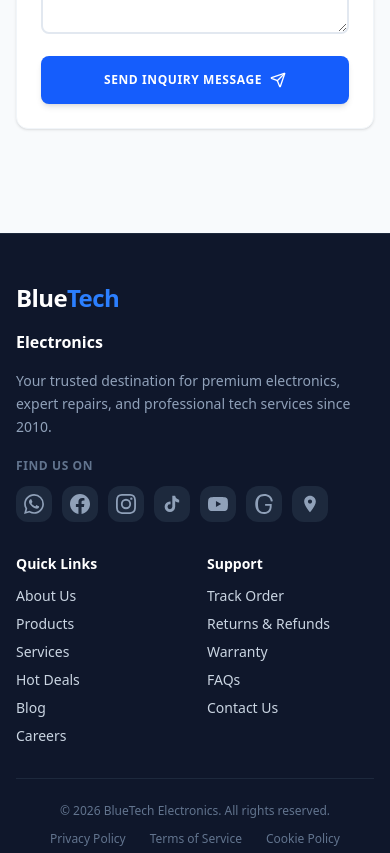
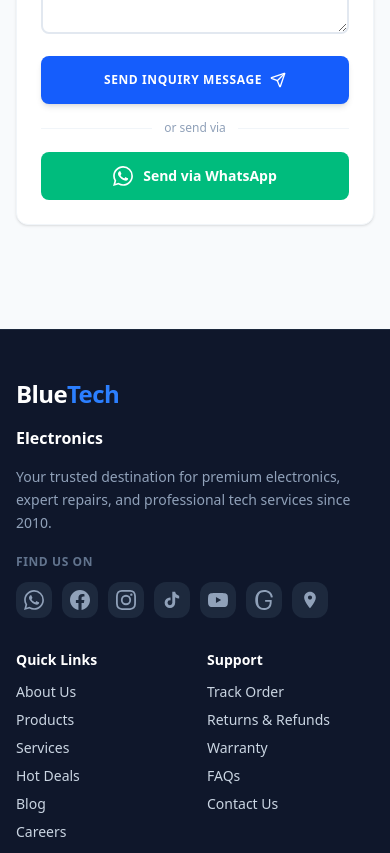
Before and after one commit to bluetech254/bluetech, a React (Vite) app in the folder client/: page /contact in a window 390 px wide. Shown: the part 1640-2493 px from the top of the page. Built offline with nearby package versions, Linux system fonts and the light colour scheme; no server answers.

Commit message:
feat(client): WhatsApp button on contact form
Reads all filled fields via react-hook-form watch() and builds a
pre-filled WhatsApp message with subject as the bold header:
*Subject*\n\nName: ...\nEmail: ...\nPhone: ...\n\nMessage

```diff
--- a/client/src/pages/ContactPage.tsx
+++ b/client/src/pages/ContactPage.tsx
@@ -21,6 +21,7 @@
     register,
     handleSubmit,
     reset,
+    watch,
     formState: { errors },
   } = useForm({
     resolver: zodResolver(contactSchema),
@@ -258,6 +259,28 @@
                 {submitting ? 'Sending Message...' : 'Send Inquiry Message'}
               </Button>
 
+              {/* WhatsApp alternative */}
+              <div className="relative flex items-center gap-3">
+                <div className="flex-1 h-px bg-slate-100" />
+                <span className="text-xs text-slate-400 font-medium shrink-0">or send via</span>
+                <div className="flex-1 h-px bg-slate-100" />
+              </div>
+
+              <button
+                type="button"
+                onClick={() => {
+                  const { name, email, phone, subject, message } = watch();
+                  const text = `*${subject || 'Enquiry'}*\n\nName: ${name}\nEmail: ${email}\nPhone: ${phone}\n\n${message}`;
+                  window.open(`https://wa.me/254707454182?text=${encodeURIComponent(text)}`, '_blank');
+                }}
+                className="w-full flex items-center justify-center gap-2.5 py-3.5 text-sm font-bold text-white bg-emerald-500 hover:bg-emerald-600 rounded-lg transition-colors"
+              >
+                <svg viewBox="0 0 24 24" fill="currentColor" className="w-5 h-5">
+                  <path d="M17.472 14.382c-.297-.149-1.758-.867-2.03-.967-.273-.099-.471-.148-.67.15-.197.297-.767.966-.94 1.164-.173.199-.347.223-.644.075-.297-.15-1.255-.463-2.39-1.475-.883-.788-1.48-1.761-1.653-2.059-.173-.297-.018-.458.13-.606.134-.133.298-.347.446-.52.149-.174.198-.298.298-.497.099-.198.05-.371-.025-.52-.075-.149-.669-1.612-.916-2.207-.242-.579-.487-.5-.669-.51-.173-.008-.371-.01-.57-.01-.198 0-.52.074-.792.372-.272.297-1.04 1.016-1.04 2.479 0 1.462 1.065 2.875 1.213 3.074.149.198 2.096 3.2 5.077 4.487.709.306 1.262.489 1.694.625.712.227 1.36.195 1.871.118.571-.085 1.758-.719 2.006-1.413.248-.694.248-1.289.173-1.413-.074-.124-.272-.198-.57-.347m-5.421 7.403h-.004a9.87 9.87 0 01-5.031-1.378l-.361-.214-3.741.982.998-3.648-.235-.374a9.86 9.86 0 01-1.51-5.26c.001-5.45 4.436-9.884 9.888-9.884 2.64 0 5.122 1.03 6.988 2.898a9.825 9.825 0 012.893 6.994c-.003 5.45-4.437 9.884-9.885 9.884m8.413-18.297A11.815 11.815 0 0012.05 0C5.495 0 .16 5.335.157 11.892c0 2.096.547 4.142 1.588 5.945L.057 24l6.305-1.654a11.882 11.882 0 005.683 1.448h.005c6.554 0 11.89-5.335 11.893-11.893a11.821 11.821 0 00-3.48-8.413z"/>
+                </svg>
+                Send via WhatsApp
+              </button>
+
             </form>
           </Card>
         </div>
```
